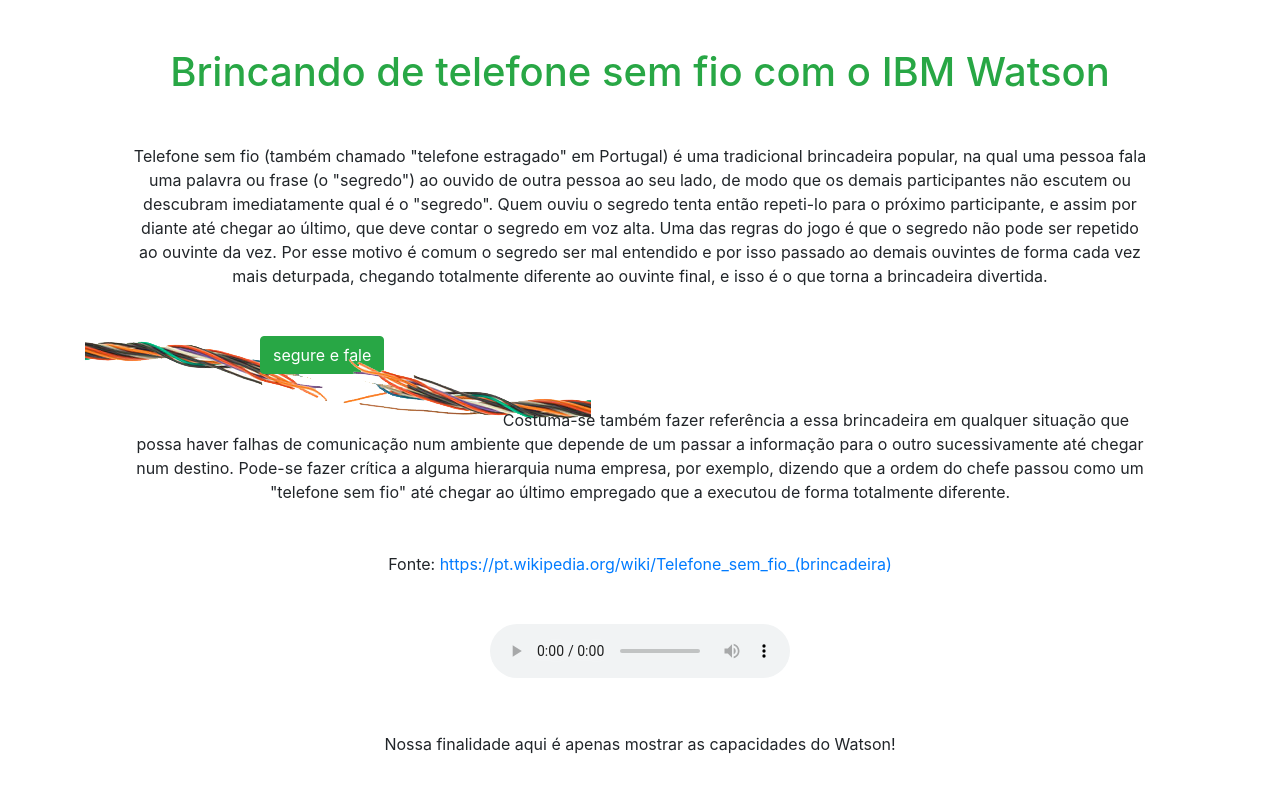
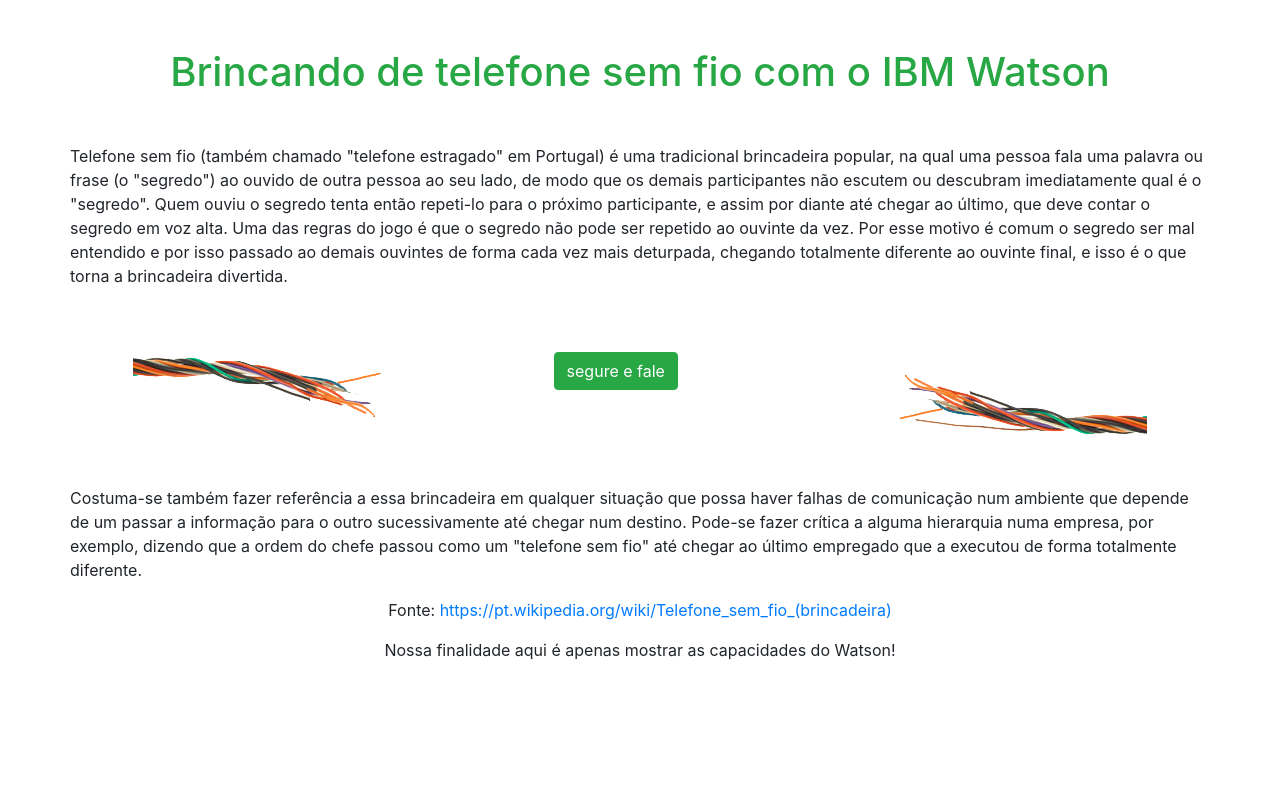
Before and after one commit to hmaas00/trab_watson, a Flask app: page / in a window 1280 px wide. After the commit the page ends 660 px from the top, so only its background shows below. Run offline with Flask 2, Linux system fonts and the light colour scheme; some libraries are stand-ins or nearby versions.

Commit message:
ajuste layout

```diff
--- a/templates/ouvir.html
+++ b/templates/ouvir.html
@@ -11,11 +11,11 @@
 <body>
 
     <div class="container">
-        <div>
+        <div class="row justify-content-center">
             <h1 class="text-success text-center m-5">Brincando de telefone sem fio com o IBM Watson</h1>
         </div>
-        <div>
-            <p class="m-5 text-center">Telefone sem fio (também chamado "telefone estragado" em Portugal) é uma tradicional
+        <div class="row justify-content-center">
+            <p>Telefone sem fio (também chamado "telefone estragado" em Portugal) é uma tradicional
                 brincadeira popular, na qual uma pessoa fala uma palavra ou frase (o "segredo")
                 ao ouvido de outra pessoa ao seu lado, de modo que os demais participantes não
                 escutem ou descubram imediatamente qual é o "segredo".
@@ -27,7 +27,7 @@
                 e isso é o que torna a brincadeira divertida.
             </p>
         </div>
-        <div align="center" style="width: 400px">
+        <div class="row m-5" style="align-content: center;">
             <span style="width: 40%; float: left; text-align: left;">
                 <img src="/static/wireleft.png">
             </span>
@@ -38,9 +38,8 @@
                 <img src="/static/wireright.png">
             </span>
         </div>
-        <br>
-        <div>
-            <p class="m-5 text-center">Costuma-se também fazer referência a essa brincadeira em qualquer situação que
+        <div class="row justify-content-center">
+            <p>Costuma-se também fazer referência a essa brincadeira em qualquer situação que
                 possa haver falhas de comunicação num ambiente que
                 depende de um passar a informação para o outro sucessivamente até
                 chegar num destino. Pode-se fazer crítica a alguma
@@ -49,19 +48,19 @@
                 último empregado que a executou de forma totalmente diferente.
             </p>
         </div>
-        <div>
-            <p class="m-5 text-center"> Fonte:
+        <div class="row justify-content-center">
+            <p>Fonte:
                 <a class="text-center" href="https://pt.wikipedia.org/wiki/Telefone_sem_fio_(brincadeira)">
                     https://pt.wikipedia.org/wiki/Telefone_sem_fio_(brincadeira)</a>
             </p>
         </div>
-        <div class="text-center">
-            <audio controls id="audio">
+        <div class="row justify-content-center">
+            <audio hidden controls id="audio">
                 <source src="" type="audio/ogg">
             </audio>
         </div>
-        <div>
-            <p class="m-5 text-center">Nossa finalidade aqui é apenas mostrar as capacidades do Watson!</p>
+        <div class="row justify-content-center">
+            <p>Nossa finalidade aqui é apenas mostrar as capacidades do Watson!</p>
         </div>
     </div>
 
```
Also changed, not shown: 1 other file.
